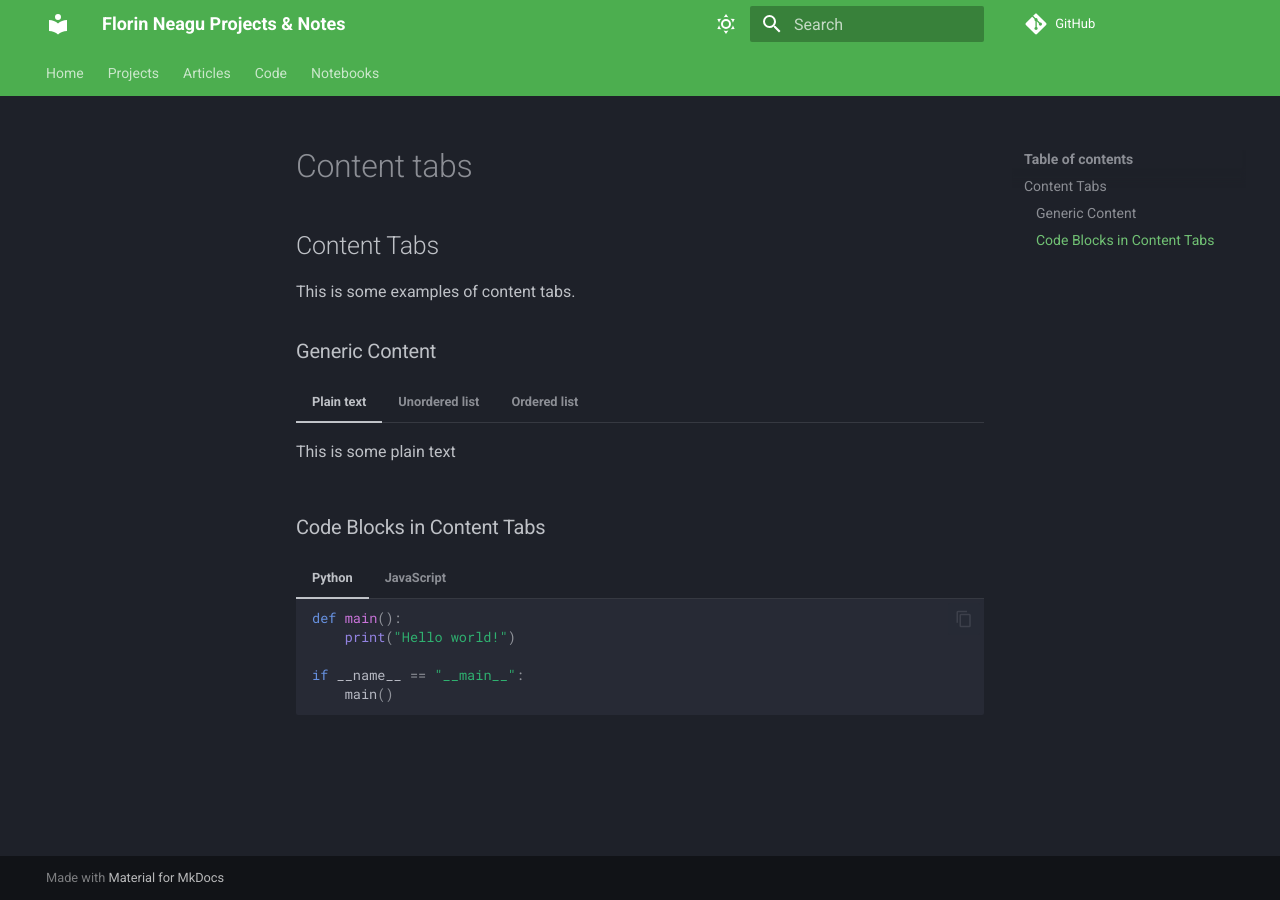
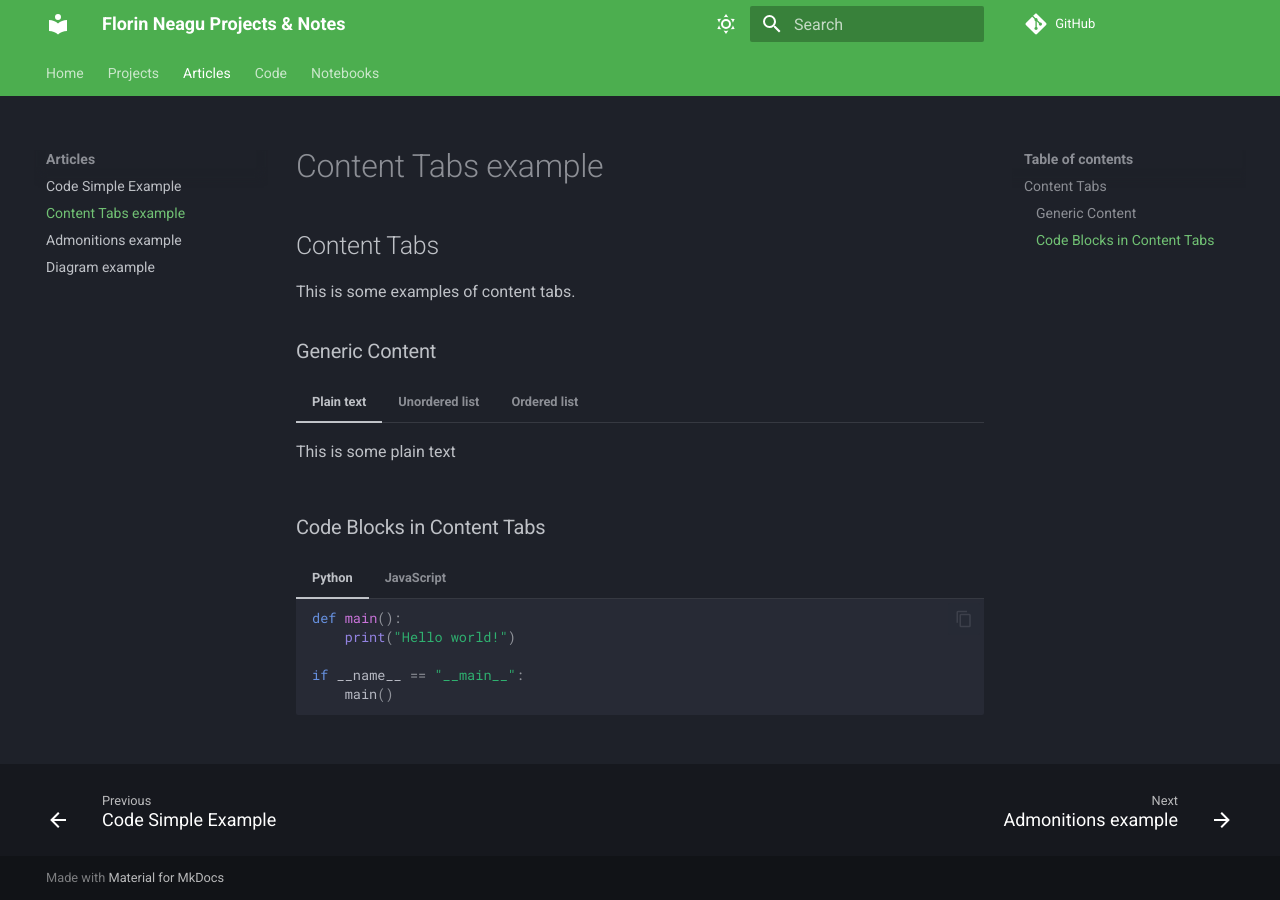
Before and after one commit to SomeLameCode/mkdocs-blog, an MkDocs documentation site: the page built from docs/articles/content-tabs.md, in a window 1280 px wide. Built offline with MkDocs 1.6.1 and Material for MkDocs 9.7.7, drawn with Linux system fonts in a browser that asks for light colours; comment, search, counter and statistics services are not loaded; some of the changed lines change nothing that is shown.

Commit message:
Update articles and navigation

```diff
--- a/mkdocs.yml
+++ b/mkdocs.yml
@@ -55,12 +55,12 @@
 nav:
   - Home: index.md
   - Projects: []
-  - Articles: []
-  - Code:
-    - Code Simple Example: code/code-example.md
-    - Content Tabs example: code/content-tabs.md
-    - Admonitions example: code/admonitions.md
-    - Diagram example: code/diagram-examples.md
+  - Articles:
+    - Code Simple Example: articles/code-example.md
+    - Content Tabs example: articles/content-tabs.md
+    - Admonitions example: articles/admonitions.md
+    - Diagram example: articles/diagram-examples.md
+  - Code: []
   - Notebooks: []
 
 markdown_extensions:
```
